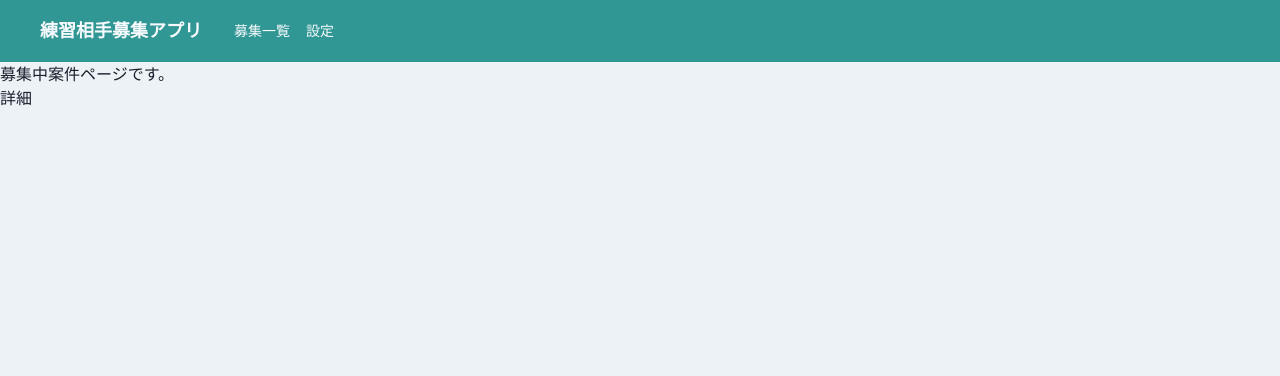
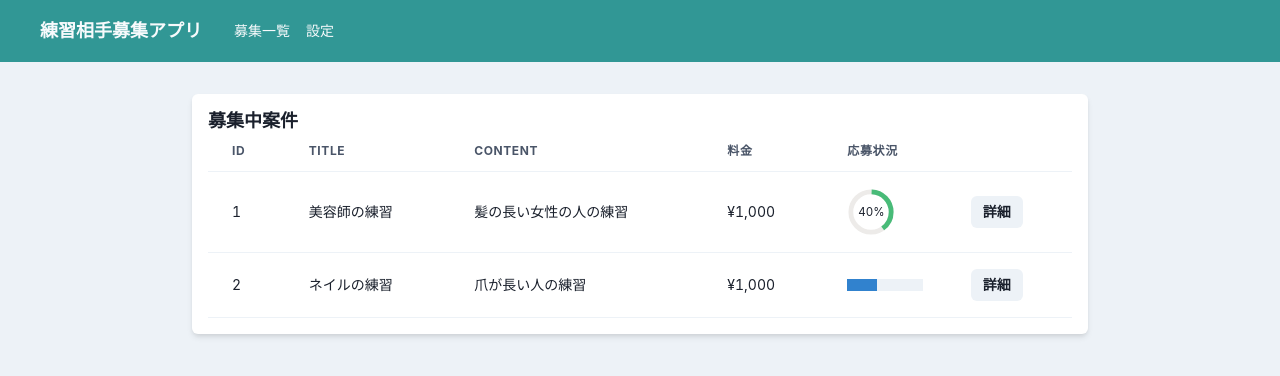
Before and after one commit to nakashi120/practice-partner, a React (Create React App) app: page /wanteds in a window 1280 px wide. Shown: the top 376 px of the page. Built offline with nearby package versions, Linux system fonts and the light colour scheme.

Commit message:
create sample table for wanteds

```diff
--- a/src/components/pages/Wanteds.tsx
+++ b/src/components/pages/Wanteds.tsx
@@ -1,12 +1,77 @@
-// import { Link } from "@chakra-ui/react"
-import { memo, VFC } from "react"
-import { Link } from "react-router-dom"
+import {
+  Box,
+  Button,
+  CircularProgress,
+  CircularProgressLabel,
+  Flex,
+  Heading,
+  Progress,
+  Table,
+  Tbody,
+  Td,
+  Th,
+  Thead,
+  Tr,
+} from "@chakra-ui/react"
+import { memo, useCallback, VFC } from "react"
+import { Link, useHistory } from "react-router-dom"
 
 export const Wanteds: VFC = memo(() => {
+  const history = useHistory()
+
+  const onClickDetail = useCallback(() => history.push("/wanteds/100"), [
+    history,
+  ])
+
   return (
-    <div>
-      <p>募集中案件ページです。</p>
-      <Link to="/wanteds/100">詳細</Link>
-    </div>
+    <Flex align="center" justify="center" margin={8}>
+      <Box bg="white" w="4xl" p={4} borderRadius="md" shadow="md">
+        <Heading fontSize="lg">募集中案件</Heading>
+        <Table fontSize="sm">
+          <Thead>
+            <Tr>
+              <Th>ID</Th>
+              <Th>TITLE</Th>
+              <Th>CONTENT</Th>
+              <Th>料金</Th>
+              <Th>応募状況</Th>
+              <Th></Th>
+            </Tr>
+          </Thead>
+          <Tbody>
+            <Tr>
+              <Td>1</Td>
+              <Td>美容師の練習</Td>
+              <Td>髪の長い女性の人の練習</Td>
+              <Td>¥1,000</Td>
+              <Td>
+                <CircularProgress value={40} color="green.400">
+                  <CircularProgressLabel>40%</CircularProgressLabel>
+                </CircularProgress>
+              </Td>
+              <Td>
+                <Button size="sm" onClick={onClickDetail}>
+                  詳細
+                </Button>
+              </Td>
+            </Tr>
+            <Tr>
+              <Td>2</Td>
+              <Td>ネイルの練習</Td>
+              <Td>爪が長い人の練習</Td>
+              <Td>¥1,000</Td>
+              <Td>
+                <Progress value={40} />
+              </Td>
+              <Td>
+                <Button size="sm" onClick={onClickDetail}>
+                  詳細
+                </Button>
+              </Td>
+            </Tr>
+          </Tbody>
+        </Table>
+      </Box>
+    </Flex>
   )
 })
```
